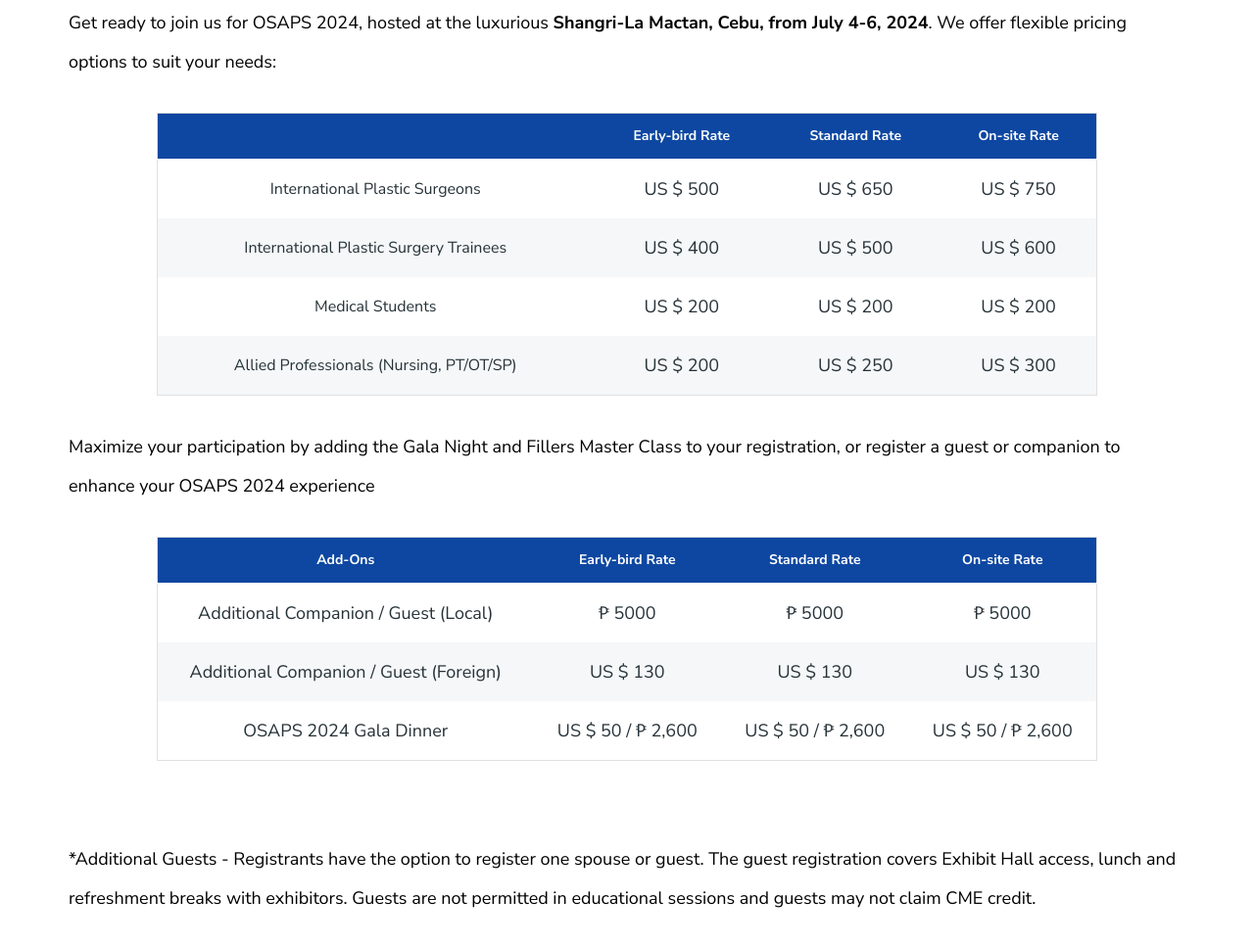
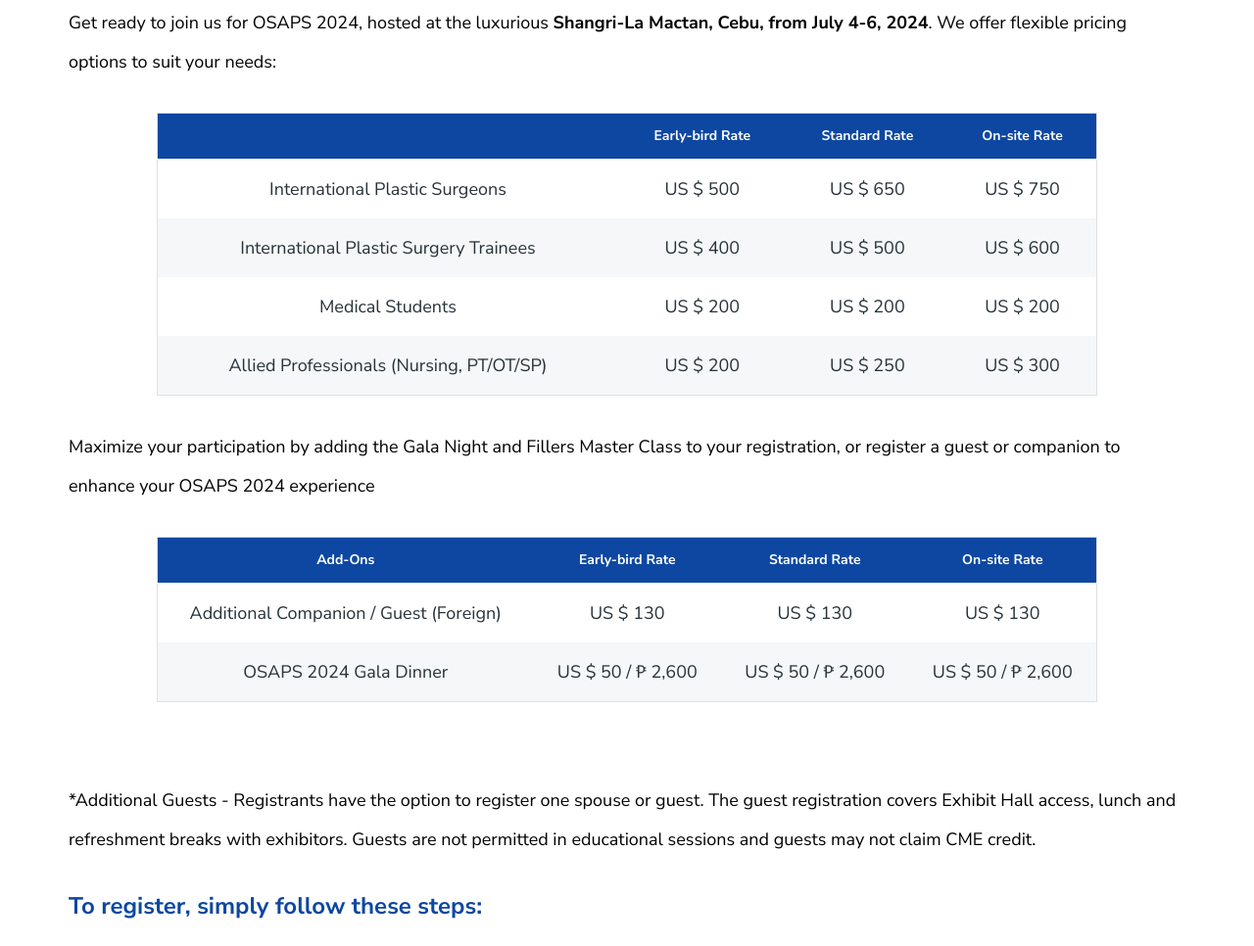
Before and after one commit to boggslabayen/osapsReg, a Gatsby site: page / in a window 1280 px wide. Shown: the part 577-1543 px from the top of the page at 98% size. Built offline with nearby package versions, Linux system fonts and the light colour scheme; Gatsby itself is replaced by a stand-in of ours.

Commit message:
Removed Local Guest rate

```diff
--- a/src/components/Table.jsx
+++ b/src/components/Table.jsx
@@ -56,7 +56,7 @@ export function TableWithStripedRows() {
           {TABLE_ROWS.map(({ type, earlyBird, standard,onSite }, index) => (
             <tr key={type} className="even:bg-blue-gray-50/50">
               <td className="p-4">
-                <Typography  color="blue-gray" className="font-normal md:text-center md:text-lgw-full">
+                <Typography  color="blue-gray" className="font-normal md:text-center md:text-lg w-full">
                   {type}
                 </Typography>
               </td>
@@ -95,12 +95,6 @@ export function TableWithStripedRows() {
 const TABLE_HEAD2 = ["Add-Ons","Early-bird Rate", "Standard Rate", "On-site Rate"];
 
 const TABLE_ROWS2 = [
-  {
-    type:"Additional Companion / Guest (Local)",
-    earlyBird: "₱ 5000",
-    standard: "₱ 5000",
-    onSite: "₱ 5000",
-  },
   {
     type:"Additional Companion / Guest (Foreign)",
     earlyBird: "US $ 130",
```
